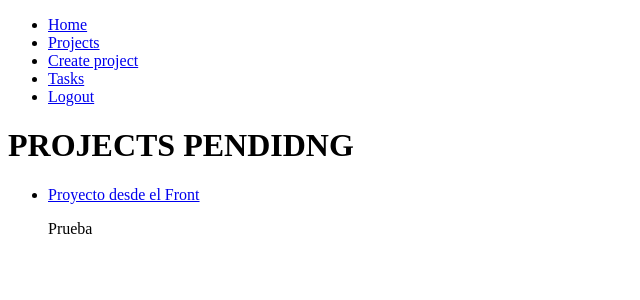
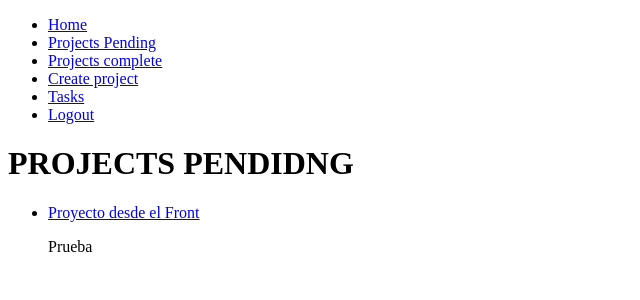
Before and after one commit to IrvingGeovanni1/project_manager, a Django app: page /projects/ in a window 1280 px wide. Shown: the top 300 px of the page, without its empty margins (0-640 px from the left). Run offline with Django 5.2, Linux system fonts and the light colour scheme; a user stored in the database is signed in; data comes from the database, SQL or seed files in the repository.

Commit message:
Proyectos completados y adición de código jinja plantilla base.html

```diff
--- a/project/templates/project/project.html
+++ b/project/templates/project/project.html
@@ -14,6 +14,7 @@
 
                 <p>{{ project.category }}</p>
 
+                <p>{{ project.date_complete|date:'M j Y:i'}}</p>
         </li>
         {% endfor %}
 
--- a/project/views.py
+++ b/project/views.py
@@ -4,8 +4,7 @@ from .forms import ProjectForm
 from .models import Project
 from django.utils import timezone
 
-# Create your views here.
-
+# Show Projects pending
 def project(request):
     # Show list Projects
     projects = Project.objects.filter(user=request.user, date_complete__isnull=True)
@@ -13,8 +12,15 @@ def project(request):
         'projects': projects
     })
 
+# Show Projects completed
+def projects_completed(request):
+    # Order by date completed
+    projects = Project.objects.filter(user=request.user, date_complete__isnull=False).order_by('-date_complete')
+    return render(request, 'project/project.html', {
+        'projects':projects
+    })
+
 # Show detail for proyect_id
-
 def project_detail(request, project_id):
         if request.method == 'GET':
              # Searching model project
@@ -40,6 +46,7 @@ def project_detail(request, project_id):
                      'error': "Error updating projects"
                  })
 
+# Create new Project
 def create_project(request):
     if request.method == 'GET':
         return render(request, 'project/create_project.html', {
--- a/task_manager/urls.py
+++ b/task_manager/urls.py
@@ -18,7 +18,7 @@ from django.contrib import admin
 from django.urls import path
 from main.views import index
 from account.views import signup, signin, signout
-from project.views import project, create_project, project_detail, complete_project, delete_project
+from project.views import project, create_project, project_detail, complete_project, delete_project, projects_completed
 from task.views import task, create_task, task_detail
 
 
@@ -29,6 +29,7 @@ urlpatterns = [
     path('signin/', signin, name='signin'),
     path('logout/', signout, name='logout'),
     path('projects/', project, name='projects'),
+    path('projects_completed/', projects_completed, name='projects_completed'),
     path("projects/<int:project_id>/", project_detail, name="project_detail"),
     path("projects/<int:project_id>/complete", complete_project, name='complete_project'),
     path("projects/<int:project_id>/delete", delete_project, name='delete_project'),
--- a/templates/base.html
+++ b/templates/base.html
@@ -9,17 +9,22 @@
 
     <ul>
         <li>
-            <a href="/">
+            <a href="{% url 'index' %}">
                 Home
             </a>
         </li>
         <li>
-            <a href="/projects">
-                Projects
+            <a href="{% url 'projects' %}">
+                Projects Pending
             </a>
         </li>
         <li>
-            <a href="/projects/create_project">Create project</a>
+            <a href="{% url 'projects_completed' %}">
+                Projects complete
+            </a>
+        </li>
+        <li>
+            <a href="{% url 'create_project' %}">Create project</a>
         </li>
         <li>
             <a href="/tasks">
```
